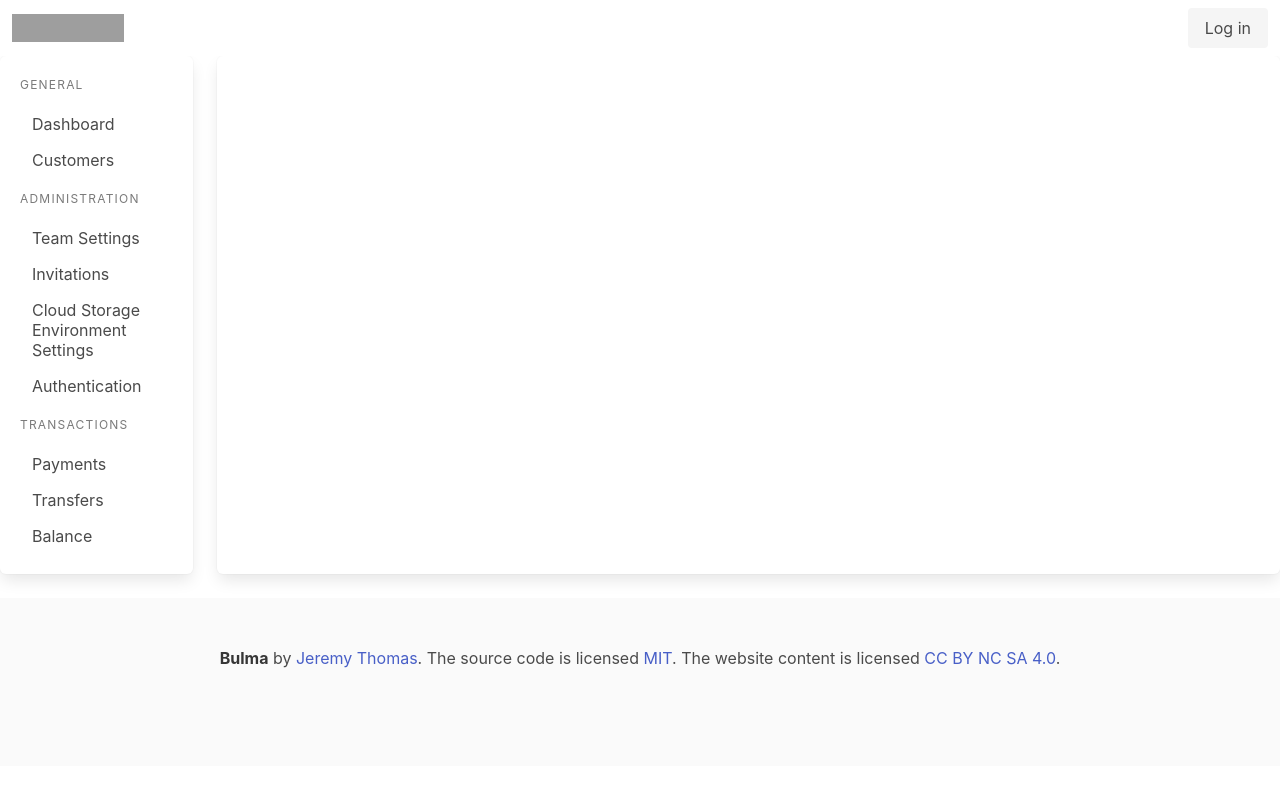
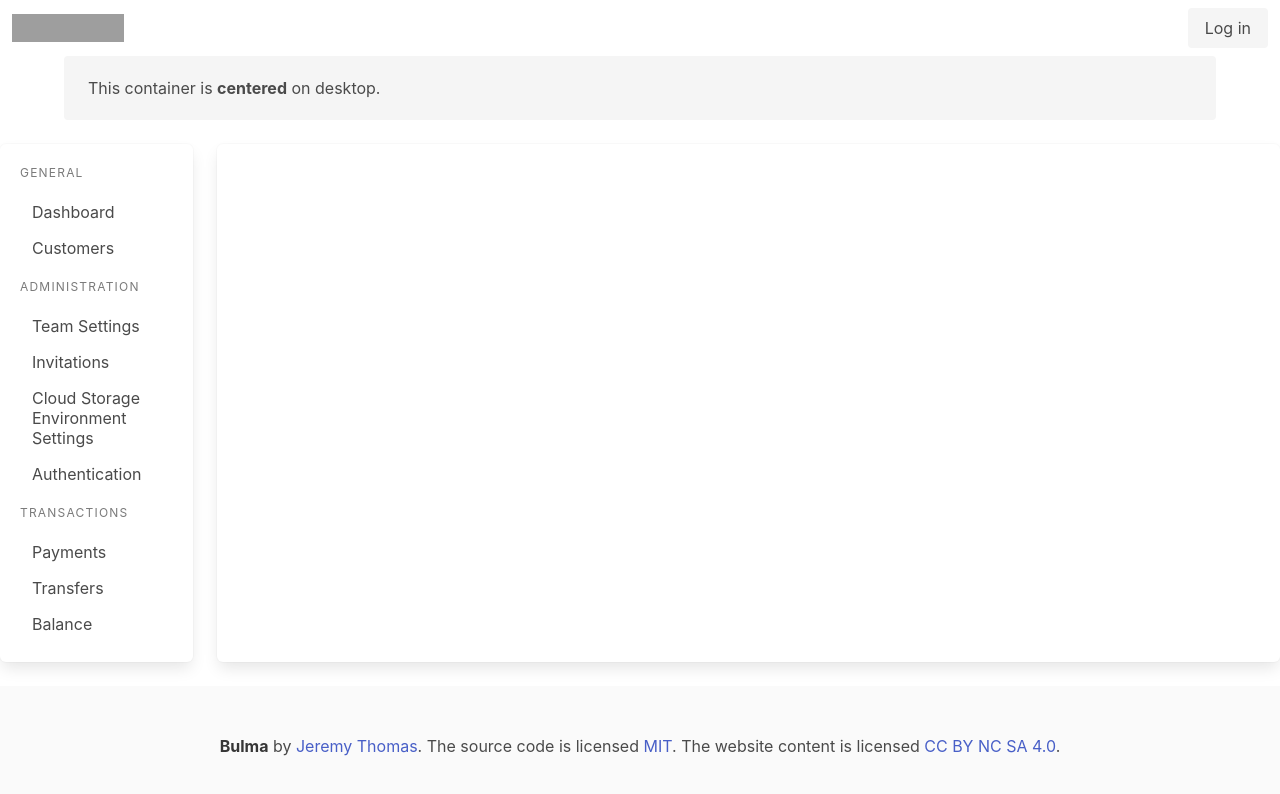
Before and after one commit to marcelloacar/pds, an Angular app: page / in a window 1280 px wide. Shown: the top 794 px of the page. Built offline with nearby package versions, Linux system fonts and the light colour scheme; grey boxes are pictures that could not be loaded.

Commit message:
adding search component

```diff
--- a/src/app/app.component.html
+++ b/src/app/app.component.html
@@ -1,4 +1,8 @@
 <app-header></app-header>
+
+<search></search>
+
+<br>
 
 <div class="tile is-ancestor">
   <div class="tile is-2 is-vertical is-parent">
--- a/src/app/app.module.ts
+++ b/src/app/app.module.ts
@@ -4,12 +4,14 @@ import { NgModule } from '@angular/core';
 import { AppComponent } from './app.component';
 import { HeaderComponent } from './header/header.component';
 import { MenusComponent } from './menus/menus.component';
+import { SearchComponent } from './search/search.component';
 
 @NgModule({
   declarations: [
     AppComponent,
     HeaderComponent,
-    MenusComponent
+    MenusComponent,
+    SearchComponent
   ],
   imports: [
     BrowserModule
--- /dev/null
+++ b/src/app/search/search.component.html
@@ -0,0 +1,5 @@
+<div class="container">
+  <div class="notification">
+    This container is <strong>centered</strong> on desktop.
+  </div>
+</div>
--- /dev/null
+++ b/src/app/search/search.component.ts
@@ -0,0 +1,15 @@
+import { Component, OnInit } from '@angular/core';
+
+@Component({
+  selector: 'search',
+  templateUrl: './search.component.html',
+  styleUrls: ['./search.component.css']
+})
+export class SearchComponent implements OnInit {
+
+  constructor() { }
+
+  ngOnInit() {
+  }
+
+}
```
Also changed, not shown: src/app/search/search.component.css (added), 1 other file (tests, documents, lock files or other folders).
